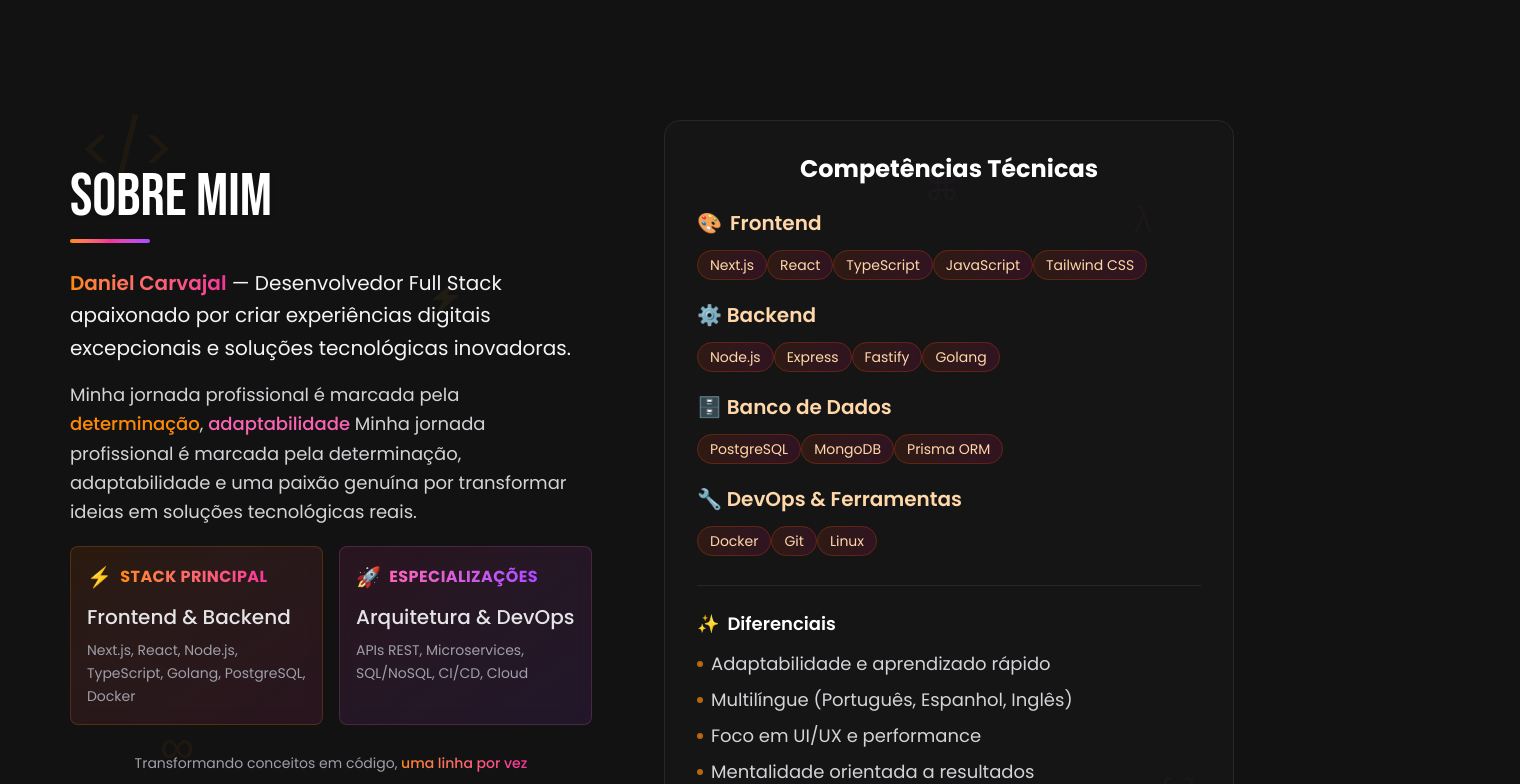
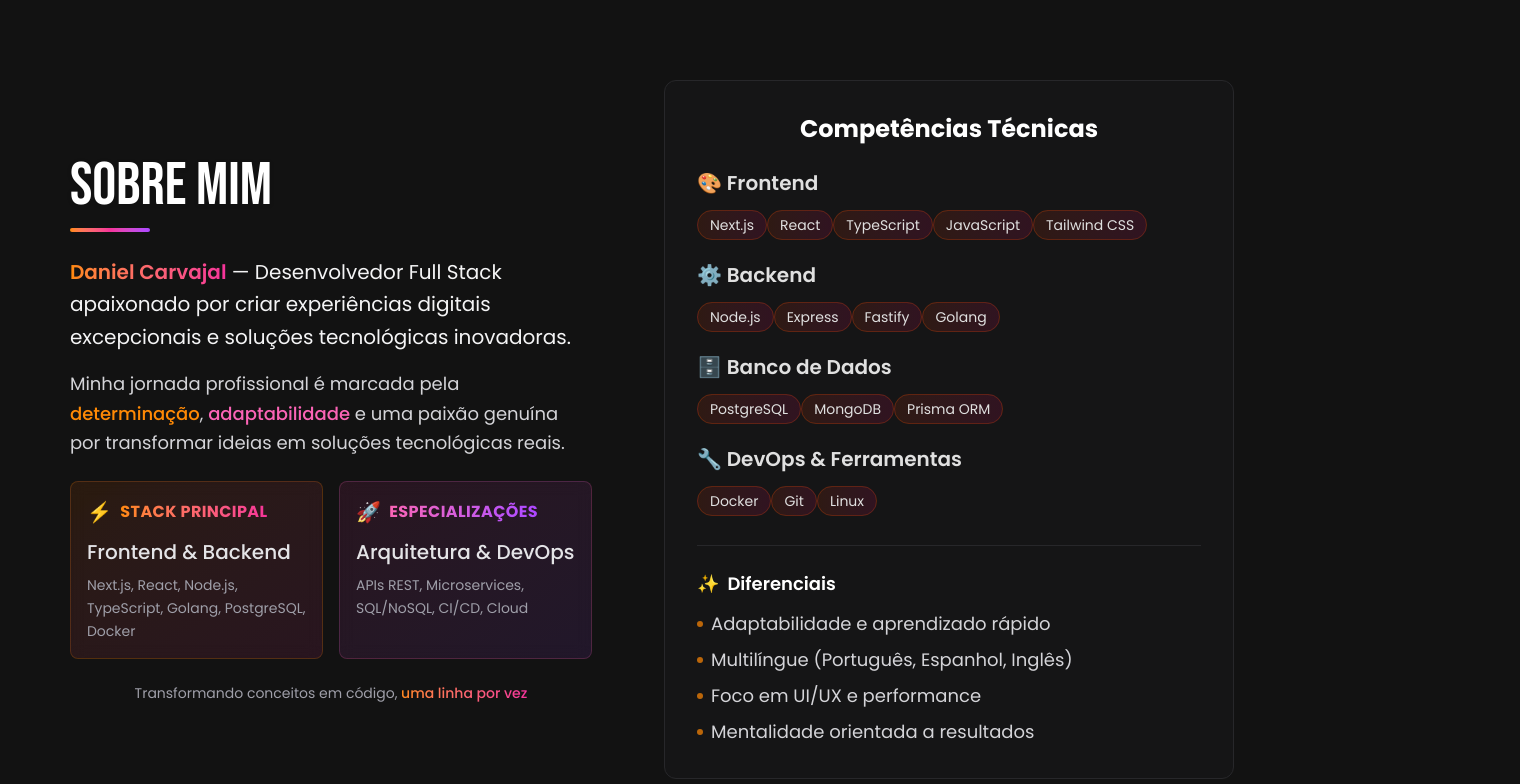
Before and after one commit to Carvajal-daniel/portfolio, a Next.js app: page / in a window 1280 px wide. Shown: the part 760-1544 px from the top of the page, 1520 px wide, since content can reach past the window. Built offline with nearby package versions, Linux system fonts and the light colour scheme.

Commit message:
melhoras de posicionamentos dos copmponentes

```diff
--- a/src/app/page.tsx
+++ b/src/app/page.tsx
@@ -6,7 +6,7 @@ import HomeSection from "@/components/home/HomeSection";
 import CursorFollower from "@/utils/CursorFollower";
 import AboutMe from "@/components/about/AboutMe";
 import AboutMeTimeline from "@/components/Jornada/AboutMeTimeline";
-import AnimatedBgImage from "@/utils/BgImageProps";
+
 
 export default function Home() {
   const [isScrolled, setIsScrolled] = useState(false);
@@ -50,30 +50,35 @@ export default function Home() {
       </header>
 
       {/* Conteúdo principal */}
-      <main className="w-full">
+      <main className="w-full min-h-screen">
         {/* Home */}
-        <section id="home" className="mt-20 min-h-screen flex items-center pt-[75px] md:mt-0 ">
+        <section
+          id="home"
+          className="mt-20 min-h-screen flex items-center pt-[75px] md:mt-0 "
+        >
           <HomeSection />
         </section>
 
         {/* About */}
-        <section id="about" className="min-h-screen -mt-80 md:mt-0 flex items-center">
+        <section
+          id="about"
+          className="min-h-screen -mt-[23rem] md:-mt-10 flex items-center"
+        >
           <AboutMe />
         </section>
 
         {/* Timeline */}
-        <section id="projects" className=" relative min-h-screen -mt-10 flex items-center justify-center py-20">
-
-          <div className="hidden md:block absolute blur-3xl -z-10 top-16 mr-[70rem] w-[180rem] rotate-180">
-        <AnimatedBgImage />
-      </div>
-
-
+        <section
+          id="projects"
+          className="bg-zinc-900/30 overflow-x-hidden relative min-h-screen -mt-10 flex items-center justify-center py-20"
+        >
           <AboutMeTimeline />
         </section>
 
-
-        <section id="contact" className="min-h-screen flex items-center justify-center py-20">
+        <section
+          id="contact"
+          className="min-h-screen flex items-center justify-center py-20"
+        >
           <div className="text-center">
             <h2 className="text-4xl font-bold text-white mb-4">Contato</h2>
             <p className="text-gray-400">Seção em desenvolvimento...</p>
--- a/src/components/about/AboutMe.tsx
+++ b/src/components/about/AboutMe.tsx
@@ -1,6 +1,5 @@
 "use client";
-import AboutMeTimeline from "../Jornada/AboutMeTimeline";
-import BackgroundTech from "./BackgroundTech";
+
 import IntroContent from "./IntroContent";
 import SkillsCard from "./SkillsCard";
 
@@ -8,9 +7,9 @@ export default function AboutMe() {
   return (
     <section
       id="about"
-      className="w-full min-h-screen text-white px-2 py-20 flex items-center justify-center relative overflow-hidden"
+      className="w-full min-h-screen  mb-20 text-white px-2 py-20 flex items-center justify-center relative overflow-hidden"
     >
-      <BackgroundTech />
+
       <div className="max-w-[94%] w-full relative z-10">
         <div className="grid grid-cols-1 lg:grid-cols-2 gap-12 items-center">
           <div className="space-y-8">
--- a/src/components/about/IntroContent.tsx
+++ b/src/components/about/IntroContent.tsx
@@ -1,6 +1,6 @@
 "use client";
 
-import { motion } from "framer-motion";
+import { motion, easeOut } from "framer-motion";
 import { Bebas_Neue } from "next/font/google";
 
 const bebasNeue = Bebas_Neue({
@@ -9,33 +9,39 @@ const bebasNeue = Bebas_Neue({
   subsets: ["latin"],
 });
 
-// Variáveis de animação reutilizáveis
-const fadeInUp = {
-  initial: { opacity: 0, y: 30 },
-  whileInView: { opacity: 1, y: 0 },
-  viewport: { once: true, margin: "-100px" }
+// Variantes de animação
+const staggerContainer = {
+  hidden: {},
+  show: {
+    transition: {
+      staggerChildren: 0.3
+    }
+  }
 };
 
-const staggerContainer = {
-  initial: { opacity: 0 },
-  whileInView: { opacity: 1 },
-  viewport: { once: true, margin: "-100px" }
-};
-
-const staggerChild = {
-  initial: { opacity: 0, y: 20 },
-  whileInView: { opacity: 1, y: 0 }
+const fadeInUp = {
+  hidden: { opacity: 0, y: 30 },
+  show: { opacity: 1, y: 0, transition: { duration: 0.6, ease: easeOut } }
 };
 
 export default function IntroContent() {
   return (
-    <div className="max-w-3xl text-center md:text-left mx-auto space-y-6 px-4 md:px-6 md:text-xl">
-      {/* Header com título e linha decorativa */}
-      <motion.div
-        {...fadeInUp}
-        transition={{ duration: 0.8, ease: "easeOut" }}
-        className="space-y-3"
-      >
+    <motion.div
+      className="max-w-3xl text-center md:text-left mx-auto space-y-6 px-4 md:px-6 md:text-xl"
+      initial="hidden"
+      whileInView="show"
+      viewport={{ once: true, amount: 0.3 }}
+      variants={{
+        hidden: {},
+        show: {
+          transition: {
+            staggerChildren: 0.3
+          }
+        }
+      }}
+    >
+      {/* Header */}
+      <motion.div variants={fadeInUp} className="space-y-3">
         <h2 className={`
           ${bebasNeue.className}
           text-5xl md:text-5xl lg:text-6xl font-bold
@@ -44,24 +50,14 @@ export default function IntroContent() {
           Sobre Mim
         </h2>
         <div className="w-full flex justify-center md:block">
-        <div className="w-20  h-1 bg-gradient-to-r from-orange-400 via-pink-500 to-purple-500 rounded-full shadow-lg shadow-orange-400/20"></div>
+          <div className="w-20 h-1 bg-gradient-to-r from-orange-400 via-pink-500 to-purple-500 rounded-full shadow-lg shadow-orange-400/20"></div>
         </div>
       </motion.div>
 
-      {/* Conteúdo principal */}
-      <motion.div
-        variants={staggerContainer}
-        initial="initial"
-        whileInView="whileInView"
-        transition={{ staggerChildren: 0.2 }}
-        className="space-y-5"
-      >
-        {/* Introdução principal */}
-        <motion.div
-          variants={staggerChild}
-          transition={{ duration: 0.6, ease: "easeOut" }}
-          className="space-y-4"
-        >
+      {/* Conteúdo principal com animação em cascata */}
+      <motion.div variants={staggerContainer}>
+        {/* Parágrafos */}
+        <motion.div variants={fadeInUp} className="space-y-4">
           <p className="text-lg md:text-xl leading-relaxed text-zinc-100 font-light">
             <span className="text-transparent bg-gradient-to-r from-orange-400 to-pink-500 bg-clip-text font-semibold">
               Daniel Carvajal
@@ -71,22 +67,16 @@ export default function IntroContent() {
 
           <p className="text-base md:text-lg leading-relaxed text-zinc-300">
             Minha jornada profissional é marcada pela <span className="text-orange-400 font-medium">
-            determinação</span>, <span className="text-pink-400 font-medium">adaptabilidade</span> Minha jornada profissional é marcada pela determinação, adaptabilidade e uma paixão genuína por transformar ideias em soluções tecnológicas reais.
+            determinação</span>, <span className="text-pink-400 font-medium">adaptabilidade</span> e uma paixão genuína por transformar ideias em soluções tecnológicas reais.
           </p>
         </motion.div>
 
-
-
-        {/* Skills em grid responsivo */}
-        <motion.div
-          variants={staggerChild}
-          transition={{ duration: 0.6, ease: "easeOut" }}
-          className="grid grid-cols-1 md:grid-cols-2 gap-4"
-        >
-          {/* Stack Principal */}
-          <div className="group  bg-gradient-to-br from-orange-500/10 to-pink-500/10 backdrop-blur-sm rounded-lg p-4 border border-orange-400/20 hover:border-orange-400/40 transition-all duration-300 hover:shadow-md hover:shadow-orange-400/10">
+        {/* Cards em grid */}
+        <motion.div variants={fadeInUp} className="grid grid-cols-1 md:grid-cols-2 gap-4 mt-6">
+          {/* Card 1 */}
+          <div className="group bg-gradient-to-br from-orange-500/10 to-pink-500/10 backdrop-blur-sm rounded-lg p-4 border border-orange-400/20 hover:border-orange-400/40 transition-all duration-300 hover:shadow-md hover:shadow-orange-400/10">
             <div className="space-y-3">
-              <h3 className="text-orange-400  font-bold text-base uppercase tracking-wide flex items-center gap-2">
+              <h3 className="text-orange-400 font-bold text-base uppercase tracking-wide flex items-center gap-2">
                 <span className="text-xl">⚡</span>
                 <span className="bg-gradient-to-r from-orange-400 to-pink-500 bg-clip-text text-transparent">
                   Stack Principal
@@ -101,7 +91,7 @@ export default function IntroContent() {
             </div>
           </div>
 
-          {/* Especializações */}
+          {/* Card 2 */}
           <div className="group bg-gradient-to-br from-pink-500/10 to-purple-500/10 backdrop-blur-sm rounded-lg p-4 border border-pink-400/20 hover:border-pink-400/40 transition-all duration-300 hover:shadow-md hover:shadow-pink-400/10">
             <div className="space-y-3">
               <h3 className="text-pink-400 font-bold text-base uppercase tracking-wide flex items-center gap-2">
@@ -120,12 +110,8 @@ export default function IntroContent() {
           </div>
         </motion.div>
 
-        {/* Call to action sutil */}
-        <motion.div
-          variants={staggerChild}
-          transition={{ duration: 0.6, ease: "easeOut" }}
-          className="text-center pt-2"
-        >
+        {/* CTA */}
+        <motion.div variants={fadeInUp} className="text-center pt-6">
           <p className="text-zinc-400 text-sm">
             Transformando conceitos em código,
             <span className="text-gradient bg-gradient-to-r from-orange-400 to-pink-500 bg-clip-text text-transparent font-medium">
@@ -134,6 +120,6 @@ export default function IntroContent() {
           </p>
         </motion.div>
       </motion.div>
-    </div>
+    </motion.div>
   );
 }
--- a/src/components/about/SkillsCard.tsx
+++ b/src/components/about/SkillsCard.tsx
@@ -1,88 +1,78 @@
 "use client";
 
-import { motion } from "framer-motion";
+import { motion, easeOut } from "framer-motion";
+
+const containerVariants = {
+  hidden: {},
+  show: {
+    transition: {
+      staggerChildren: 0.2,
+    },
+  },
+};
+
+const fadeInUp = {
+  hidden: { opacity: 0, y: 30 },
+  show: { opacity: 1, y: 0, transition: { duration: 0.6, ease: easeOut } },
+};
 
 export default function SkillsCard() {
   return (
     <motion.div
-      className="bg-zinc-900/50 border border-zinc-800 rounded-2xl p-8 backdrop-sm relative overflow-hidden hover:border-orange-400/40 transition-all duration-500 hover:-translate-y-1 hover:shadow-lg hover:shadow-orange-500/15"
-      initial={{ opacity: 0, x: 30 }}
-      whileInView={{ opacity: 1, x: 0 }}
-      transition={{ delay: 0.3, duration: 0.6 }}
+      className="bg-zinc-900/50 border border-zinc-800 rounded-xl p-8 backdrop-sm relative overflow-hidden transition-all duration-500"
+      variants={containerVariants}
+      initial="hidden"
+      whileInView="show"
+      viewport={{ once: true, amount: 0.2 }}
     >
-
-
-      <h3 className="text-2xl font-bold text-center md:text-left text-white mb-6 relative z-10 flex items-center justify-center gap-3">
+      <motion.h3
+        variants={fadeInUp}
+        className="text-2xl font-bold text-center md:text-left text-white mb-6 relative z-10 flex items-center justify-center gap-3"
+      >
         Competências Técnicas
-      </h3>
+      </motion.h3>
 
       <div className="space-y-6 md:text-xl relative z-10">
-        <div className="flex flex-col md:block items-center justify-center">
-          <h4 className="font-semibold mb-3 flex items-center gap-2 text-orange-200">
-            <span>🎨</span> Frontend
+        {[
+          {
+            label: "🎨 Frontend",
+            items: ["Next.js", "React", "TypeScript", "JavaScript", "Tailwind CSS"],
+          },
+          {
+            label: "⚙️ Backend",
+            items: ["Node.js", "Express", "Fastify", "Golang"],
+          },
+          {
+            label: "🗄️ Banco de Dados",
+            items: ["PostgreSQL", "MongoDB", "Prisma ORM"],
+          },
+          {
+            label: "🔧 DevOps & Ferramentas",
+            items: ["Docker", "Git", "Linux"],
+          },
+        ].map(({ label, items }) => (
+          <motion.div key={label} variants={fadeInUp}>
+            <h4 className="font-semibold mb-3 flex items-center justify-center md:block gap-2 text-[#E0E0E0]">
+              {label}
             </h4>
-          <div className="flex md:block items-center justify-center flex-wrap gap-2">
-            {["Next.js", "React", "TypeScript", "JavaScript", "Tailwind CSS"].map((tech) => (
+            <div className="flex items-center justify-center md:block flex-wrap gap-2">
+              {items.map((tech) => (
                 <span
                   key={tech}
-                className="px-3 py-1 bg-gradient-to-r from-orange-900/25 to-pink-900/25 text-orange-200 border border-orange-600/25 rounded-full text-sm backdrop-blur-sm"
+                  className="px-3 py-1 bg-gradient-to-r from-orange-900/25 to-pink-900/25 text-[#E0E0E0] border border-orange-600/25 rounded-full text-sm backdrop-blur-sm"
                 >
                   {tech}
                 </span>
               ))}
             </div>
+          </motion.div>
+        ))}
       </div>
 
-        <div>
-          <h4 className="font-semibold mb-3 flex items-center justify-center gap-2 md:block text-orange-200">
-            <span>⚙️</span> Backend
-          </h4>
-          <div className="flex items-center justify-center md:block flex-wrap gap-2">
-            {["Node.js", "Express", "Fastify", "Golang"].map((tech) => (
-              <span
-                key={tech}
-                className="px-3 py-1 bg-gradient-to-r from-orange-900/25 to-pink-900/25 text-orange-200 border border-orange-600/25 rounded-full text-sm backdrop-blur-sm"
+      <motion.div
+        variants={fadeInUp}
+        className="mt-8 md:text-lg pt-6 border-t border-zinc-800 relative text-center lg:text-left flex flex-col items-center lg:block z-10"
       >
-                {tech}
-              </span>
-            ))}
-          </div>
-        </div>
-
-        <div>
-          <h4 className="font-semibold mb-3 flex items-center justify-center md:block gap-2 text-orange-200">
-            <span>🗄️</span> Banco de Dados
-          </h4>
-          <div className="flex items-center justify-center md:block flex-wrap gap-2">
-            {["PostgreSQL", "MongoDB", "Prisma ORM"].map((db) => (
-              <span
-                key={db}
-                className="px-3 py-1 bg-gradient-to-r from-orange-900/25 to-pink-900/25 text-orange-200 border border-orange-600/25 rounded-full text-sm backdrop-blur-sm"
-              >
-                {db}
-              </span>
-            ))}
-          </div>
-        </div>
-
-        <div>
-          <h4 className="font-semibold mb-3 flex items-center justify-center md:block gap-2 text-orange-200">
-            <span>🔧</span> DevOps & Ferramentas
-          </h4>
-          <div className="flex items-center justify-center md:block flex-wrap gap-2">
-            {["Docker", "Git", "Linux"].map((tool) => (
-              <span
-                key={tool}
-                className="px-3 py-1 bg-gradient-to-r from-orange-900/25 to-pink-900/25 text-orange-200 border border-orange-600/25 rounded-full text-sm backdrop-blur-sm"
-              >
-                {tool}
-              </span>
-            ))}
-          </div>
-        </div>
-      </div>
-
-      <div className="mt-8 md:text-lg pt-6 border-t border-zinc-800 relative z-10">
         <h4 className="text-white font-semibold mb-3 flex items-center gap-2">
           <span className="text-orange-400">✨</span> Diferenciais
         </h4>
@@ -99,7 +89,7 @@ export default function SkillsCard() {
             </li>
           ))}
         </ul>
-      </div>
+      </motion.div>
     </motion.div>
   );
 }
```
Also changed, not shown: src/components/Jornada/AboutMeTimeline.tsx (+4 -3 lines), src/components/home/HomeSection.tsx (+18 -2 lines), src/utils/FloatingImages.tsx (added, +73 -0 lines), src/utils/AnimatedBgImage.tsx (renamed from src/utils/BgImageProps.tsx). Lines whose indentation alone changed are shown as unchanged.
